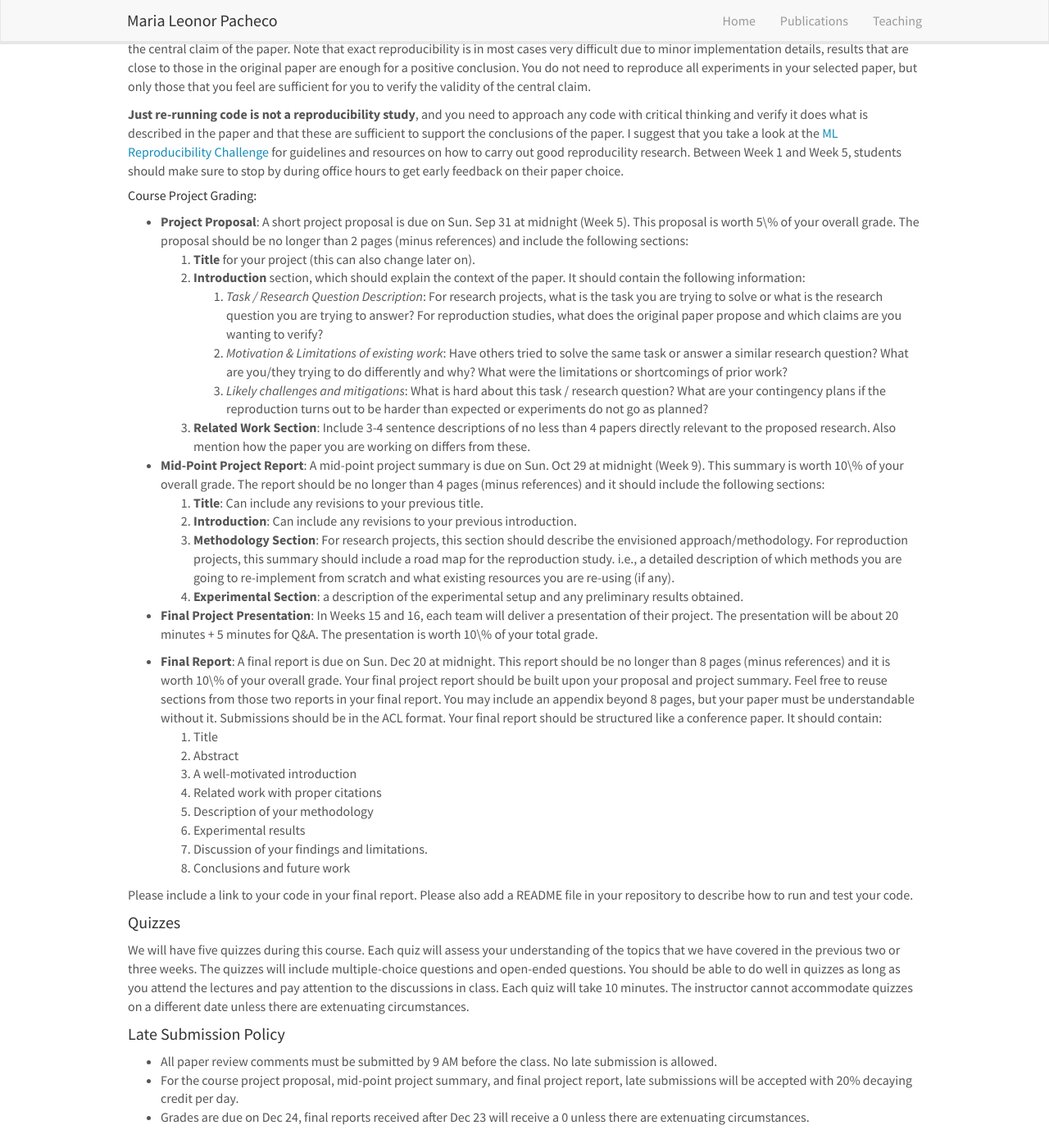
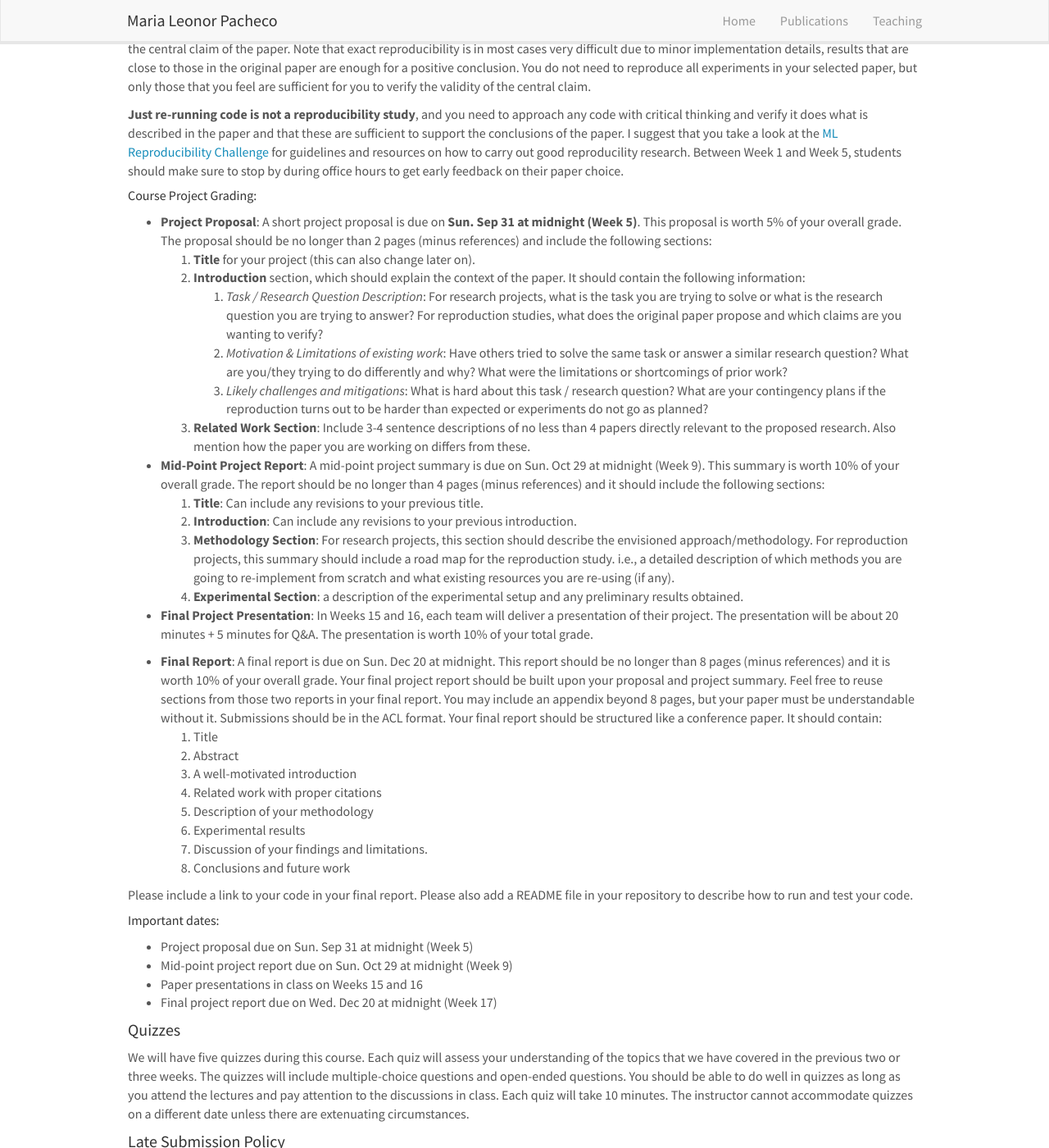
Before and after one commit to mlpacheco/mlpacheco.github.io, a Jekyll site: the page built from _pages/nesymnlp.md, in a window 1280 px wide and 1400 px high, scrolled down 3701 px. Shown: the whole window at 82% size. Built offline with Jekyll 4.4.1, drawn with Linux system fonts in a browser that asks for light colours; nearby versions of some CDN libraries.

Commit message:
Update nesymnlp.md

```diff
--- a/_pages/nesymnlp.md
+++ b/_pages/nesymnlp.md
@@ -179,7 +179,7 @@ during office hours to get early feedback on their paper choice.
 
 ##### Course Project Grading:
 
-- **Project Proposal**: A short project proposal is due on Sun. Sep 31 at midnight (Week 5). This proposal is worth 5\% of your overall grade.
+- **Project Proposal**: A short project proposal is due on **Sun. Sep 31 at midnight (Week 5)**. This proposal is worth 5% of your overall grade.
 The proposal should be no longer than 2 pages (minus references) and include the following sections:
    1. **Title** for your project (this can also change later on).
    2. **Introduction** section, which should explain the context of the paper. It should contain the following information:<br>
@@ -188,15 +188,15 @@ The proposal should be no longer than 2 pages (minus references) and include the
       3. _Likely challenges and mitigations_: What is hard about this task / research question? What are your contingency plans if the reproduction turns out to be harder than expected or experiments do not go as planned?
    3. **Related Work Section**: Include 3-4 sentence descriptions of no less than 4 papers directly relevant to the proposed research. Also mention how the paper you are working on differs from these.
 
--  **Mid-Point Project Report**: A mid-point project summary is due on Sun. Oct 29 at midnight (Week 9). This summary is worth 10\% of your overall grade. The report should be no longer than 4 pages (minus references) and it should include the following sections:
+-  **Mid-Point Project Report**: A mid-point project summary is due on Sun. Oct 29 at midnight (Week 9). This summary is worth 10% of your overall grade. The report should be no longer than 4 pages (minus references) and it should include the following sections:
      1. **Title**: Can include any revisions to your previous title.
      2. **Introduction**: Can include any revisions to your previous introduction.
      4. **Methodology Section**: For research projects, this section should describe the envisioned approach/methodology. For reproduction projects, this summary should include a road map for the reproduction study. i.e., a detailed description of which methods you are going to re-implement from scratch and what existing resources you are re-using (if any).
      5. **Experimental Section**: a description of the experimental setup and any preliminary results obtained.
 
-- **Final Project Presentation**: In Weeks 15 and 16, each team will deliver a presentation of their project. The presentation will be about 20 minutes + 5 minutes for Q&A. The presentation is worth 10\% of your total grade.
+- **Final Project Presentation**: In Weeks 15 and 16, each team will deliver a presentation of their project. The presentation will be about 20 minutes + 5 minutes for Q&A. The presentation is worth 10% of your total grade.
 
-- **Final Report**: A final report is due on Sun. Dec 20 at midnight. This report should be no longer than 8 pages (minus references) and it is worth 10\% of your overall grade. Your final project report should be built upon your proposal and project summary. Feel free to
+- **Final Report**: A final report is due on Sun. Dec 20 at midnight. This report should be no longer than 8 pages (minus references) and it is worth 10% of your overall grade. Your final project report should be built upon your proposal and project summary. Feel free to
 reuse sections from those two reports in your final report. You may include an appendix beyond 8 pages, but your paper must be understandable without it. Submissions should be in the ACL format. Your final report should be structured like a conference paper. It should contain:
   1. Title
   2. Abstract
@@ -208,6 +208,12 @@ reuse sections from those two reports in your final report. You may include an a
   8. Conclusions and future work
 
 Please include a link to your code in your final report. Please also add a README file in your repository to describe how to run and test your code.
+
+##### Important dates:
+- Project proposal due on Sun. Sep 31 at midnight (Week 5)
+- Mid-point project report due on Sun. Oct 29 at midnight (Week 9)
+- Paper presentations in class on Weeks 15 and 16
+- Final project report due on Wed. Dec 20 at midnight (Week 17)
 
 #### Quizzes
 
```
